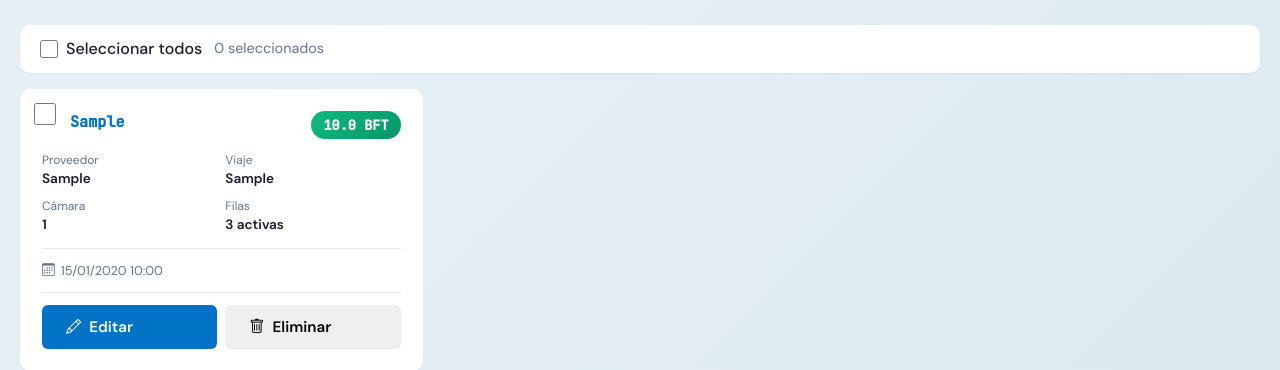
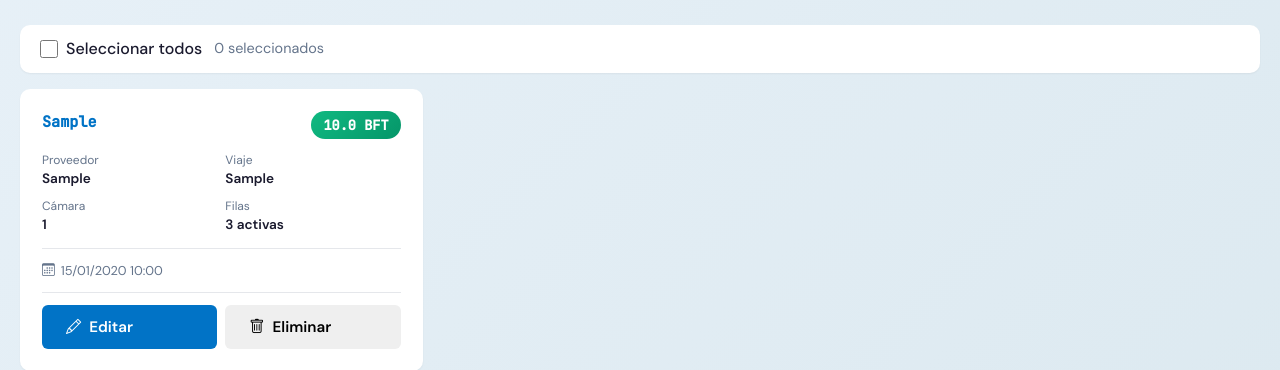
Before and after one commit to nicolasalejandro543-byte/inventario-qr, a Flask app: page /etapa/1 in a window 1280 px wide. Shown: the part 273-643 px from the top of the page. Run offline with Flask 3, Linux system fonts and the light colour scheme; tables that the repository leaves empty hold one stand-in row (values such as "Sample post").

Commit message:
Corregir boton Mover a Stock y ocultar checkboxes
- Corregir parametros de API: coches_ids -> coche_ids, nueva_etapa_id -> etapa_id
- Ocultar checkboxes azules visualmente pero mantener funcionalidad
- Remover margin-left de codigos de coche

Co-Authored-By: Claude Opus 4.5 <noreply@anthropic.com>

```diff
--- a/templates/etapa.html
+++ b/templates/etapa.html
@@ -53,6 +53,8 @@
         cursor: pointer;
         accent-color: var(--color-primary);
         z-index: 10;
+        opacity: 0;
+        pointer-events: none;
     }
 
     .coche-card.selected {
@@ -1232,7 +1234,7 @@
                     <input type="checkbox" class="coche-checkbox" data-coche-id="{{ coche.id }}" onclick="event.stopPropagation(); toggleCocheSelection({{ coche.id }})">
                     <div onclick="goToCoche({{ coche.id }})">
                         <div class="coche-header">
-                            <span class="coche-codigo" style="margin-left: 28px;">{{ coche.codigo_qr }}</span>
+                            <span class="coche-codigo">{{ coche.codigo_qr }}</span>
                             <span class="coche-bft">{{ "%.1f"|format(coche.total_bft or 0) }} BFT</span>
                         </div>
                         <div class="coche-details">
@@ -1342,7 +1344,7 @@
                         <input type="checkbox" class="coche-checkbox" data-coche-id="{{ coche.id }}" onclick="event.stopPropagation(); toggleCocheSelection({{ coche.id }})">
                         <div onclick="goToCoche({{ coche.id }})">
                             <div class="coche-header">
-                                <span class="coche-codigo" style="margin-left: 28px;">{{ coche.codigo_qr }}</span>
+                                <span class="coche-codigo">{{ coche.codigo_qr }}</span>
                                 <span class="coche-bft">{{ "%.1f"|format(coche.total_bft or 0) }} BFT</span>
                             </div>
                             <div class="coche-details">
@@ -1380,7 +1382,7 @@
             <input type="checkbox" class="coche-checkbox" data-coche-id="{{ coche.id }}" onclick="event.stopPropagation(); toggleCocheSelection({{ coche.id }})">
             <div onclick="goToCoche({{ coche.id }})">
                 <div class="coche-header">
-                    <span class="coche-codigo" style="margin-left: 28px;">{{ coche.codigo_qr }}</span>
+                    <span class="coche-codigo">{{ coche.codigo_qr }}</span>
                     <span class="coche-bft">{{ "%.1f"|format(coche.total_bft or 0) }} BFT</span>
                 </div>
                 <div class="coche-details">
@@ -1958,8 +1960,8 @@ async function moverCamaraAStockSecado(camaraNum) {
                 'Content-Type': 'application/json'
             },
             body: JSON.stringify({
-                coches_ids: cochesIds,
-                nueva_etapa_id: 3  // Stock Secado es etapa 3
+                coche_ids: cochesIds,
+                etapa_id: 3  // Stock Secado es etapa 3
             })
         });
 
```
